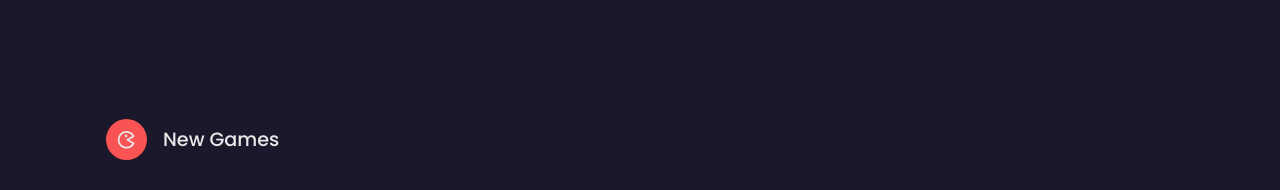
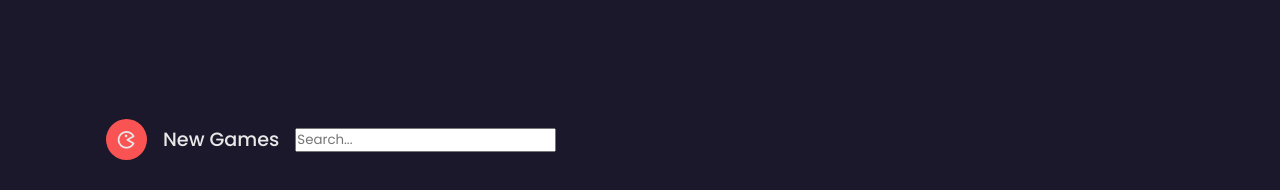
Before and after one commit to CodingOdysseyOrginal/Game_Store, a React (Vite) app in the folder Frontend/: page / in a window 1280 px wide. Shown: the part 1120-1310 px from the top of the page. Built offline with nearby package versions, Linux system fonts and the light colour scheme.

Commit message:
Added a filter for each item

```diff
--- a/Frontend/src/Components/NewSection.jsx
+++ b/Frontend/src/Components/NewSection.jsx
@@ -1,28 +1,35 @@
-import React, { useEffect } from 'react';
-import { newProducts } from './Product';
-import { Link } from 'react-router-dom';
-
+import React, { useEffect, useState } from "react";
+import { newProducts } from "./Product";
+import { Link } from "react-router-dom";
 
 const NewSection = () => {
+  const [search, setSearch] = useState("");
   const scrollToTop = () => {
-      window.scrollTo(0, 0)
-    }
+    window.scrollTo(0, 0);
+  };
 
-    useEffect(() => {
-      const timerId = setTimeout(() => {
-        scrollToTop()
-      }, 10)
+  useEffect(() => {
+    const timerId = setTimeout(() => {
+      scrollToTop();
+    }, 10);
 
-      return () => clearTimeout(timerId)
-    }, [])
+    return () => clearTimeout(timerId);
+  }, []);
   return (
     <section className="new container" id="new">
       <div className="heading">
         <i className="bx bx-game"></i>
         <h2>New Games</h2>
+        <input
+          onChange={(e) => setSearch(e.target.value)}
+          type="text"
+          placeholder="Search..."
+        />
       </div>
       <div className="new-content">
-        {newProducts.map(product => (
+        {newProducts.filter ((product) => {
+          return search.toLowerCase() === '' ? product : product.name.toLowerCase().includes(search);
+        }).map((product) => (
           <div className="box" key={product.id}>
             <img src={product.img} alt={product.name} />
             <div className="box-text">
@@ -33,8 +40,12 @@ const NewSection = () => {
                   <i className="bx bxs-star"></i>
                   <span>{product.rating}</span>
                 </div>
-                <Link onClick={scrollToTop} to={`/download/${product.id}`} className="box-btn">
-                  <i className='bx bx-down-arrow-alt'></i>
+                <Link
+                  onClick={scrollToTop}
+                  to={`/download/${product.id}`}
+                  className="box-btn"
+                >
+                  <i className="bx bx-down-arrow-alt"></i>
                 </Link>
               </div>
             </div>
```
